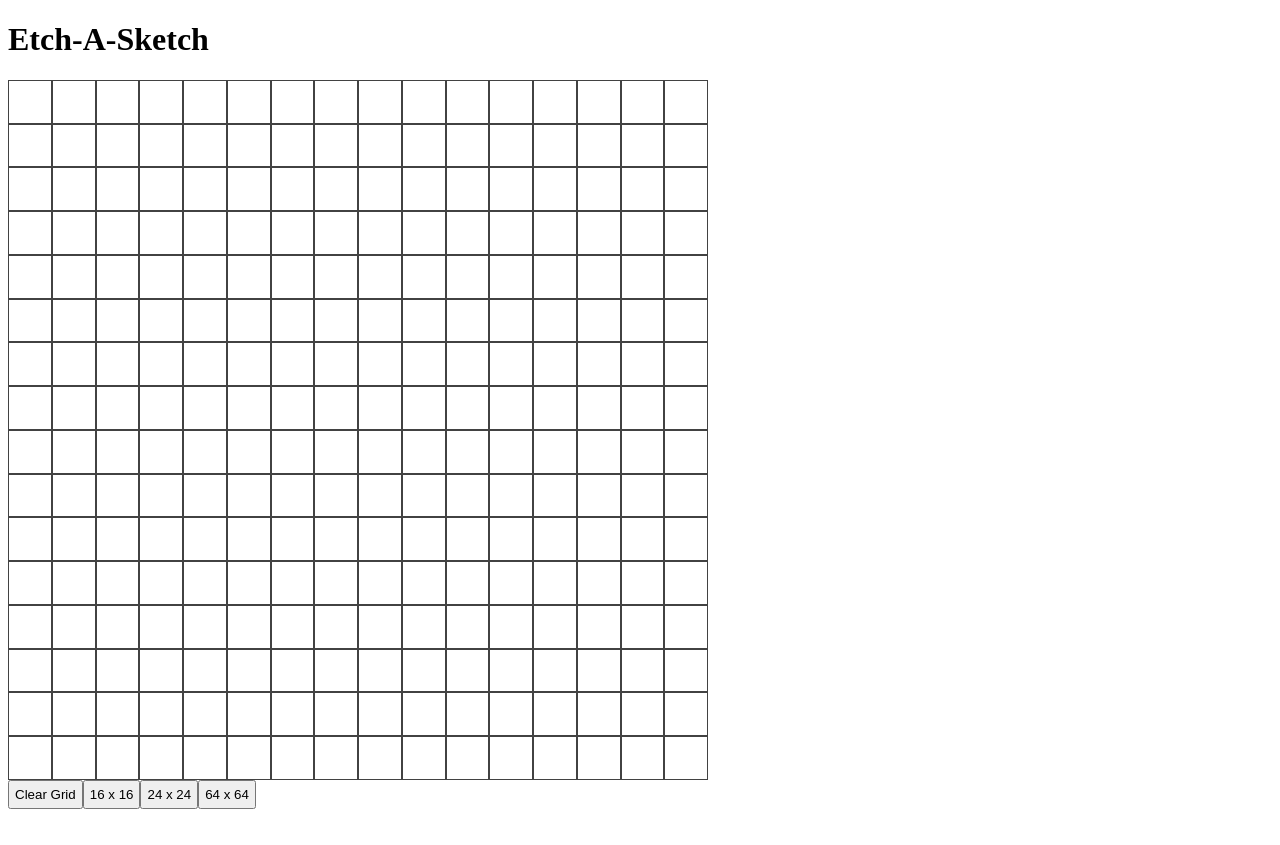
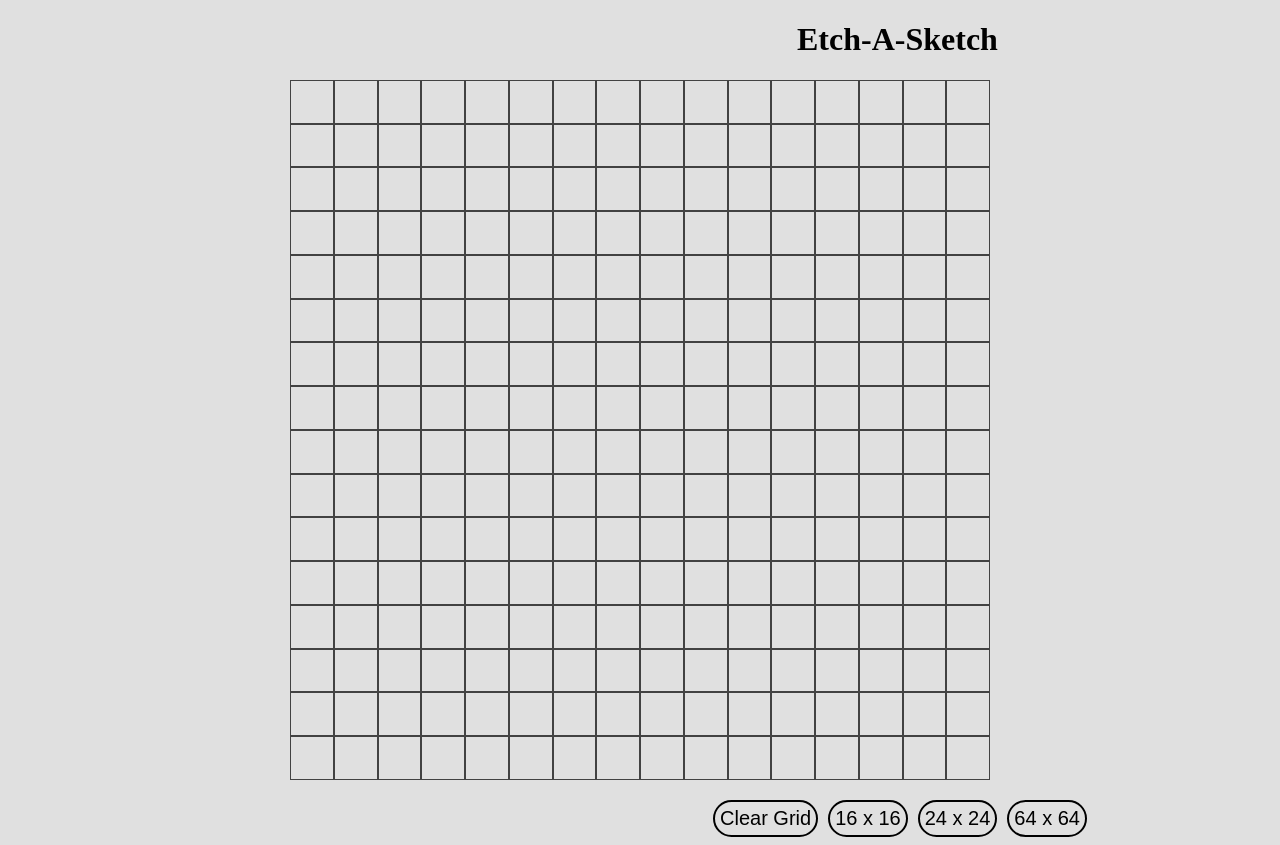
Before and after one commit to LukeJennings1/Etch-A-Sketch-Project, a plain HTML site: page index.html in a window 1280 px wide. Before the commit the page ends 817 px from the top, so only its background shows below. Drawn offline with Linux system fonts and the light colour scheme.

Commit message:
added final css styles to center all properties and round buttons/add button press animation

```diff
--- a/GameLogic.js
+++ b/GameLogic.js
@@ -46,7 +46,7 @@ wrapper2.forEach(wrapper2 => wrapper2.addEventListener('mouseenter', () => {
 }));
 
 wrapper2.forEach(wrapper2 => button.addEventListener("click", () => {
-    wrapper2.style.backgroundColor = 'white';
+    wrapper2.style.backgroundColor = '#e0e0e0';
 }));
 }
 function clearGrid() {          /* innerHTML is all the html elements including all spacing etc inside html tags*/
--- a/Styles.css
+++ b/Styles.css
@@ -1,14 +1,22 @@
+body {
+    background-color: #e0e0e0;
+}
+h1 {
+    display: block;
+ margin-left: 789px;
+}
 .container {
     display: grid;
+    margin-left: auto;
+    margin-right: auto;
+    width: 50%;
     grid-template-columns:repeat(64, 1fr);
     width: 700px;
     height: 700px;
-
 }
 div {
     display: grid;
     box-sizing: border-box;
-
 }
 div2 {
     border: solid 0.1px;
@@ -18,11 +26,27 @@ div2 {
 
 .buttonbox {
     display: flex;
+    margin-top: 20px;
     width: 500px;
+    margin-left: auto;
+    margin-right: auto;
+    margin-left: 705px;
+    gap: 10px;
 
 }
 .reset, .smol, .med, .large {
     padding: 5px;
+    background-color: #e0e0e0;
+    color: black;
+    border: 2px solid #000000;
+    border-radius: 50px;
+    transition-duration: 0.4s;
+    font-size: 20px;
 
 
 }
+.reset:active, .smol:active, .med:active, .large:active {
+    background-color: #767c76;
+  box-shadow: 0 5px #666;
+  transform: translateY(4px)
+}
--- a/index.html
+++ b/index.html
@@ -5,11 +5,14 @@
     <meta charset = utf-8>
     <link rel= 'stylesheet' href="Styles.css" ></script>
     <script src = GameLogic.js defer></script>
+    <!-- <img src = '22ETCH-jumbo.jpeg'> -->
     <title>My Etch-A-Sketch Project</title>
     </head>
     <body>
         <h1>Etch-A-Sketch</h1>
+        <div class = 'wrapper'>
         <div class = "container">
+        </div>
         </div>
         <div class = 'buttonbox'>
         <button class="reset">
```
Also changed, not shown: 1 other file.
